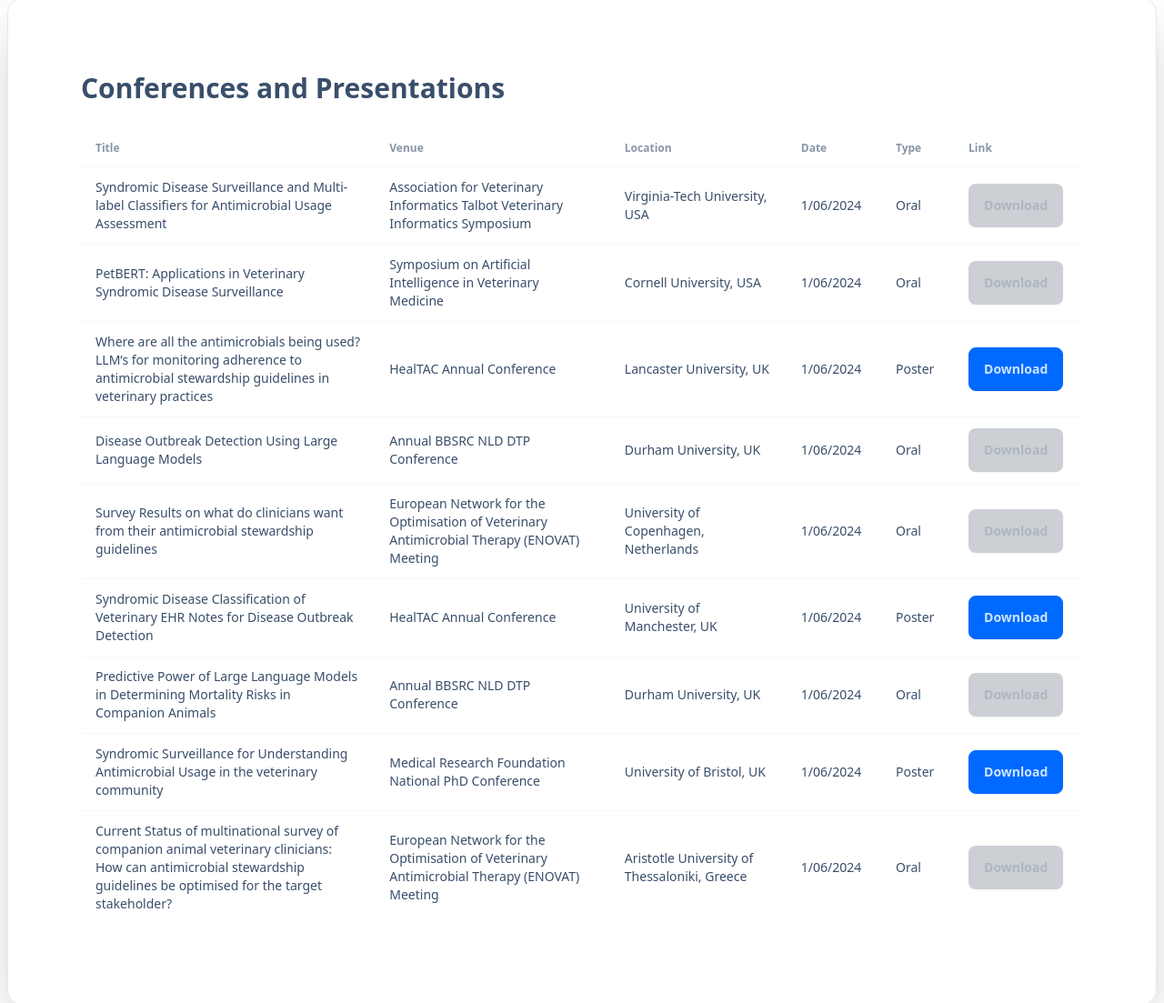
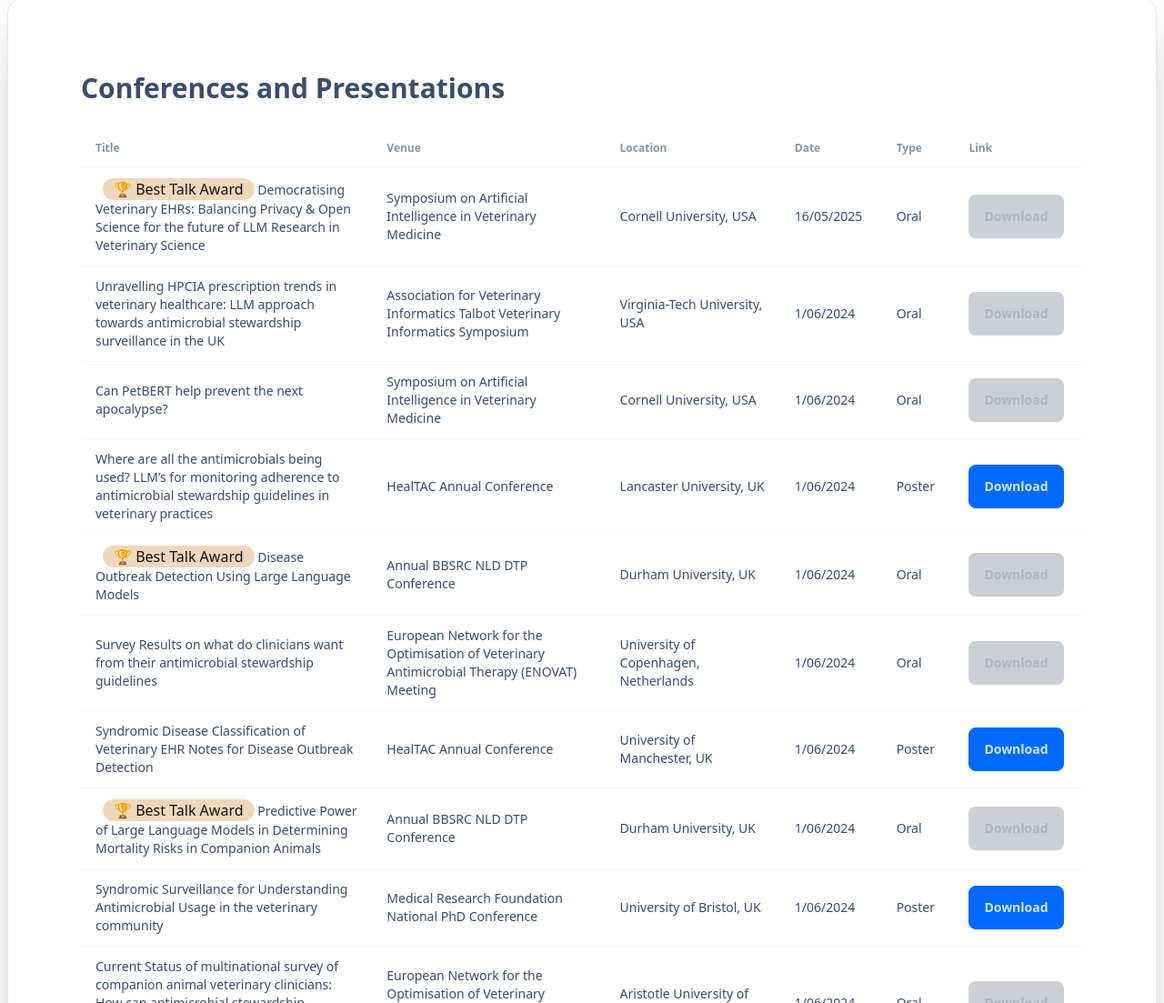
Before and after one commit to seanfarr788/seanfarr788.github.io, a plain HTML site: page index.html in a window 1280 px wide. Shown: the part 4720-5823 px from the top of the page at 91% size. Drawn offline with nearby package versions, Linux system fonts and the light colour scheme.

Commit message:
Update index.html

```diff
--- a/index.html
+++ b/index.html
@@ -780,12 +780,18 @@
                                 </tr>
                             </thead>
                             <tbody>
+                                <tr class="hover">
+                                    <td> <span class="badge badge-lg badge-warning ml-2">🏆 Best Talk Award</span> Democratising Veterinary EHRs: Balancing Privacy & Open Science for the future of LLM Research in Veterinary Science </td>
+                                    <td>Symposium on Artificial Intelligence in Veterinary Medicine </td>
+                                    <td>Cornell University, USA</td>
+                                    <td>16/05/2025</td>
+                                    <td>Oral</td>
+                                    <td><a href="" download class="btn btn-disabled">Download</a></td>
+                                </tr>
                                 <!-- row 1 -->
                                 <tr class="hover">
-                                    <td>Syndromic Disease Surveillance and Multi-label Classifiers for Antimicrobial
-                                        Usage Assessment</td>
-                                    <td>Association for Veterinary Informatics Talbot Veterinary Informatics
-                                        Symposium
+                                    <td>Unravelling HPCIA prescription trends in veterinary healthcare: LLM approach towards antimicrobial stewardship surveillance in the UK </td>
+                                    <td>Association for Veterinary Informatics Talbot Veterinary Informatics Symposium
                                     </td>
                                     <td>Virginia-Tech University, USA</td>
                                     <td>1/06/2024</td>
@@ -794,7 +800,7 @@
                                 </tr>
                                 <!-- row 2 -->
                                 <tr class="hover">
-                                    <td>PetBERT: Applications in Veterinary Syndromic Disease Surveillance</td>
+                                    <td>Can PetBERT help prevent the next apocalypse?</td>
                                     <td>Symposium on Artificial Intelligence in Veterinary Medicine</td>
                                     <td>Cornell University, USA</td>
                                     <td>1/06/2024</td>
@@ -815,7 +821,7 @@
                                 </tr>
                                 <!-- row 3 -->
                                 <tr class="hover">
-                                    <td>Disease Outbreak Detection Using Large Language Models</td>
+                                    <td> <span class="badge badge-lg badge-warning ml-2">🏆 Best Talk Award</span> Disease Outbreak Detection Using Large Language Models</td>
                                     <td>Annual BBSRC NLD DTP Conference</td>
                                     <td>Durham University, UK</td>
                                     <td>1/06/2024</td>
@@ -848,7 +854,7 @@
                                 </tr>
                                 <!-- row 3 -->
                                 <tr class="hover">
-                                    <td>Predictive Power of Large Language Models in Determining Mortality Risks in
+                                    <td> <span class="badge badge-lg badge-warning ml-2">🏆 Best Talk Award</span> Predictive Power of Large Language Models in Determining Mortality Risks in
                                         Companion Animals</td>
                                     <td>Annual BBSRC NLD DTP Conference</td>
                                     <td>Durham University, UK</td>
```
